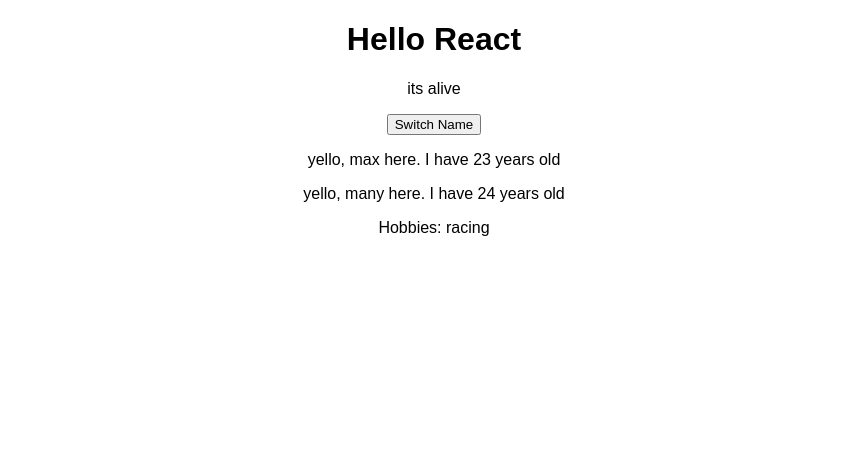
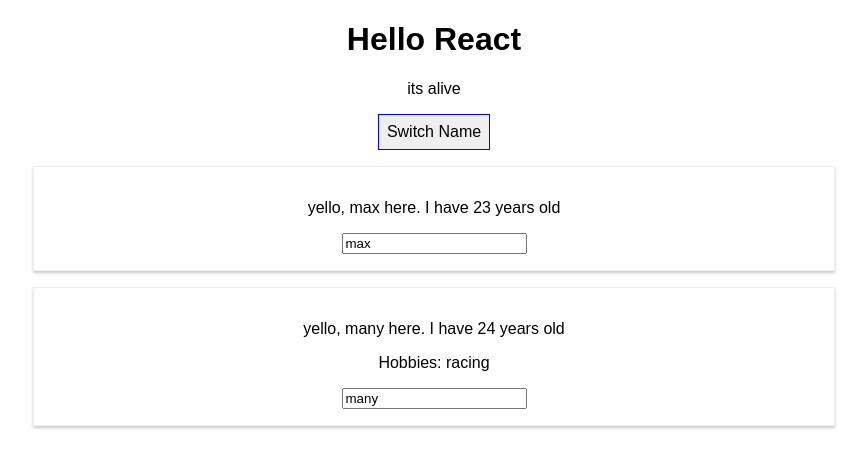
Before and after one commit to ToTenMilan/books-courses, a React (Create React App) app in the folder react-router-redux/: page / in a window 1280 px wide. Shown: the top 468 px of the page, without its empty margins (206-1073 px from the left). Built offline with nearby package versions, Linux system fonts and the light colour scheme.

Commit message:
Finish ch.4 base features

```diff
--- a/react-router-redux/src/App.js
+++ b/react-router-redux/src/App.js
@@ -10,22 +10,46 @@
   	]
   }
 
-  switchNameHandler = () => {
+  switchNameHandler = (newName) => {
   	this.setState({ persons: [
-  		{ name: 'maxII', age: 13 },
+  		{ name: newName, age: 13 },
   		{ name: 'mannYY', age: 14 }
-  	]})
+  	] })
+  }
+
+  nameChangedHandler = (event) => {
+  	this.setState({ persons: [
+  		{ name: 'Max', age: 20 },
+  		{ name: event.target.value, age: 18 }
+  	] })
   }
 
   render() {
+  	const style = {
+  		backgroundColor: 'light-blue',
+  		font: 'inherit',
+  		border: '1px solid blue',
+  		padding: '8px',
+  		cursor: 'pointer'
+  	};
+
     return (
       <div className='App'>
         <h1>Hello React</h1>
         <p>its alive</p>
-        <button onClick={this.switchNameHandler} >Switch Name</button>
-        <Person name={this.state.persons[0].name} age={this.state.persons[0].age}/>
-        <Person name={this.state.persons[1].name} age={this.state.persons[1].age}>Hobbies: racing</Person>
-
+        <button
+        	style={style}
+        	onClick={() => this.switchNameHandler('Max from anonymoys function')} >Switch Name</button>
+        <Person
+        	name={this.state.persons[0].name}
+        	age={this.state.persons[0].age}/>
+        <Person
+        	name={this.state.persons[1].name}
+        	age={this.state.persons[1].age}
+        	click={this.switchNameHandler.bind(this, 'MAXI from Person.js')}
+      		changed={this.nameChangedHandler}>
+      			Hobbies: racing
+      	</Person>
       </div>
     )
   }
--- /dev/null
+++ b/react-router-redux/src/Person/Person.css
@@ -0,0 +1,8 @@
+.Person {
+	width: 60%;
+	margin: 16px auto;
+	border: 1px solid #eee;
+	box-shadow: 0 2px 3px #ccc;
+	padding: 16px;
+	text-align: center;
+}
--- a/react-router-redux/src/Person/Person.js
+++ b/react-router-redux/src/Person/Person.js
@@ -1,10 +1,13 @@
 import React from 'react';
+import './Person.css'
 
 const person = ( props ) => {
+
   return (
-    <div>
-      <p>yello, {props.name} here. I have {props.age} years old</p>
+    <div className="Person">
+      <p onClick={props.click}>yello, {props.name} here. I have {props.age} years old</p>
       <p>{props.children}</p>
+      <input type="text" onChange={props.changed} value={props.name}/>
     </div>
   )
 }
```
